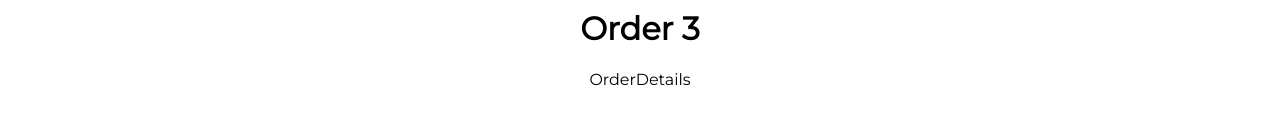
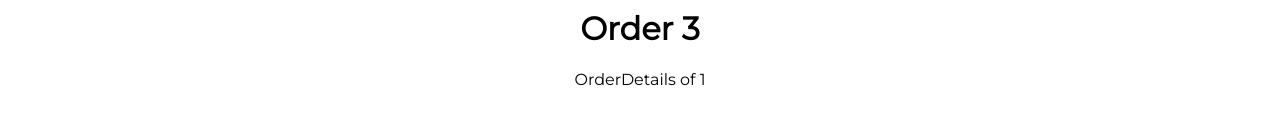
Before and after one commit to harshrajhrj/react-grasp, a React (Create React App) app: page /orders/1 in a window 1280 px wide. Shown: the part 168-300 px from the top of the page. Built offline with nearby package versions, Linux system fonts and the light colour scheme.

Commit message:
added useParams

```diff
--- a/src/components/OrderDetails.js
+++ b/src/components/OrderDetails.js
@@ -1,5 +1,8 @@
+import { useParams } from "react-router-dom"
+
 export const OrderDetails = () => {
-  return (
-    <div>OrderDetails</div>
-  )
+    const { orderid } = useParams();
+    return (
+        <div>OrderDetails of {orderid}</div>
+    )
 }
```
